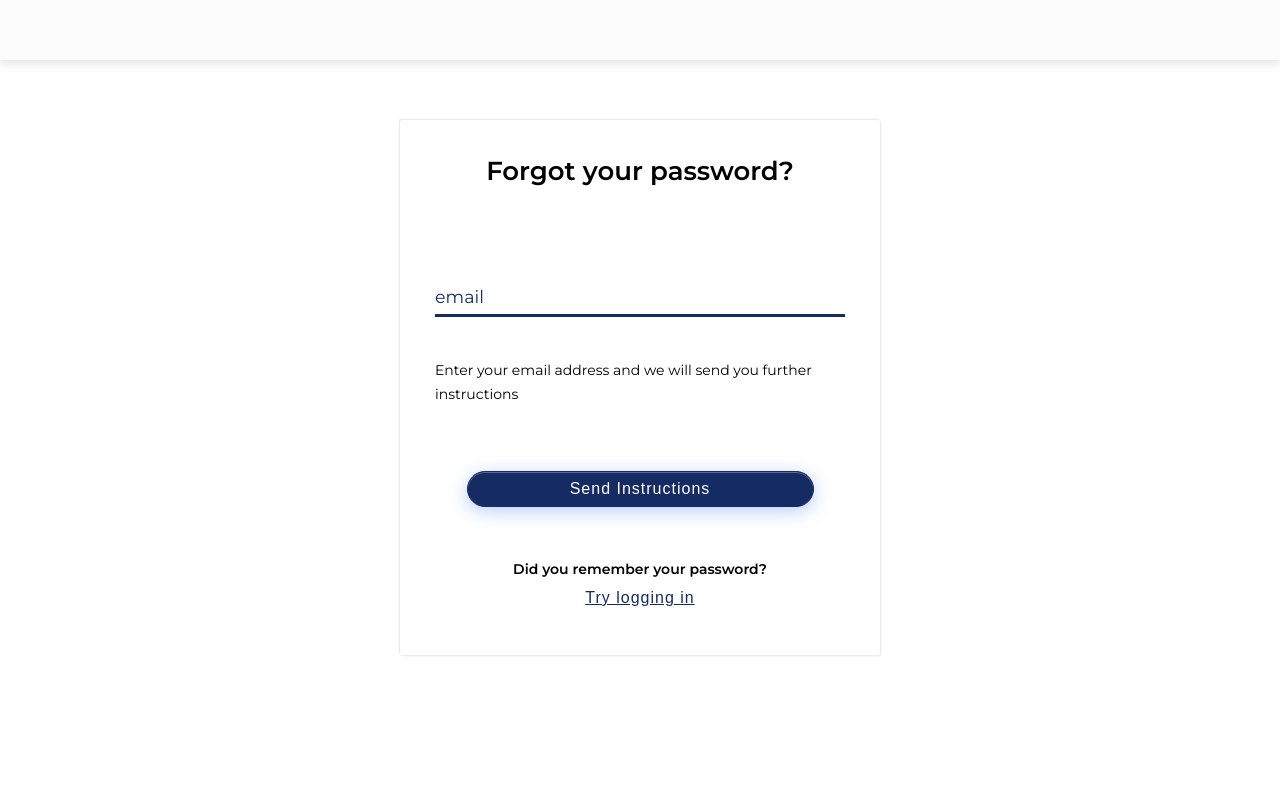
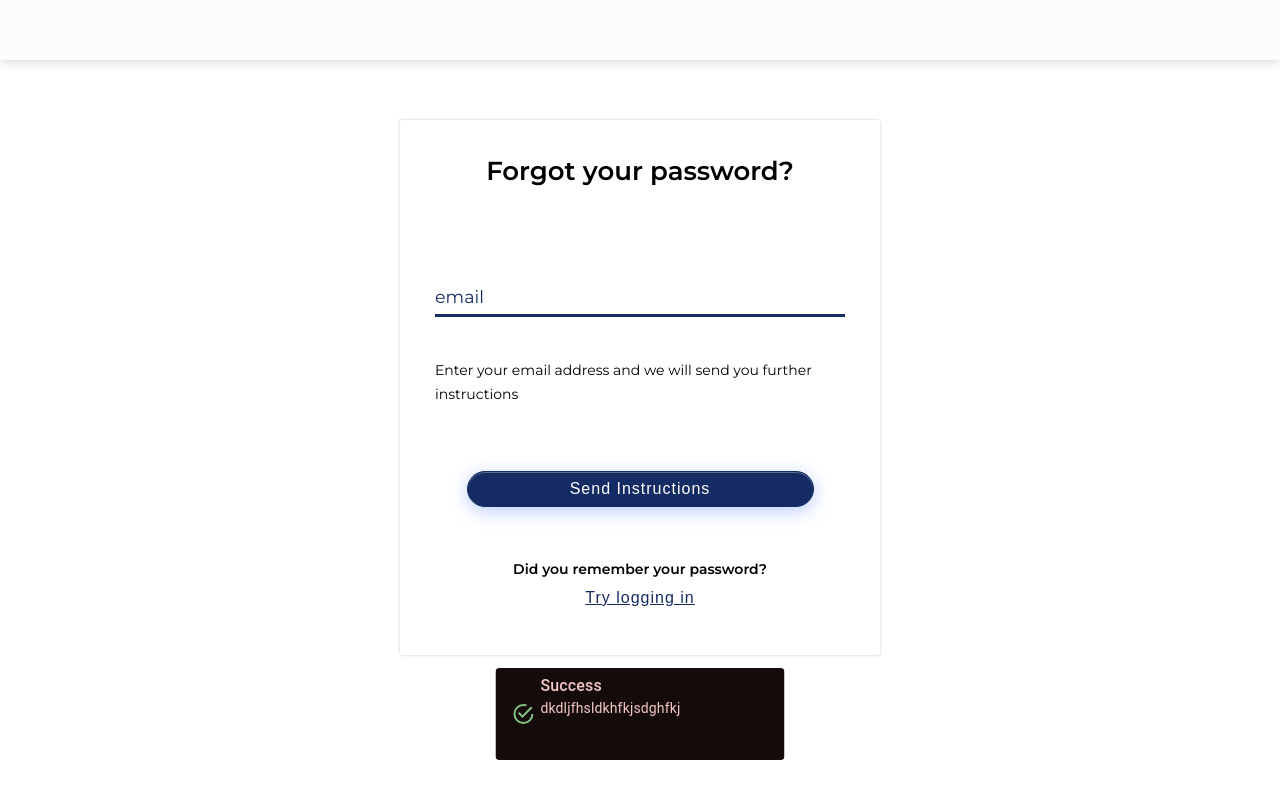
Before and after one commit to byshlata/Cards, a React (Create React App) app: page /forgot in a window 1280 px wide. Built offline with nearby package versions, Linux system fonts and the light colour scheme; no server answers.

Commit message:
add customAlert

```diff
--- a/src/api/profileAPI.ts
+++ b/src/api/profileAPI.ts
@@ -1,12 +1,14 @@
-import { API_CONFIG } from './config'
 import { AxiosResponse } from 'axios'
+
+import { PathAPI } from '../enums'
 import {
   ChangeInformationUserType,
   ErrorShortResponseType,
   UpdateUserResponseType,
   UserResponseType,
 } from '../types'
-import { PathAPI } from '../enums'
+
+import { API_CONFIG } from './config'
 
 export const profileAPI = {
   getAuthUser: async () => {
--- a/src/app/App.tsx
+++ b/src/app/App.tsx
@@ -1,6 +1,7 @@
 import React from 'react'
 
 import { Header, LinerProgress } from 'components'
+import { CustomAlert } from 'components/customAlert/CustomAlert'
 import { Routers } from 'pages'
 import { useSelector } from 'react-redux'
 import { selectorIsLoading } from 'store'
@@ -12,6 +13,7 @@ export const App = () => {
   const isLoading = useSelector(selectorIsLoading)
   return (
     <>
+      <CustomAlert />
       <Header />
       <div className={style.linerProgressWrapper}>
         <LinerProgress isLoading={isLoading} />
--- /dev/null
+++ b/src/components/customAlert/CustomAlert.module.sass
@@ -0,0 +1,42 @@
+.customAlert
+  position: fixed
+  z-index: 99999999
+  bottom: 5%
+  left: 50%
+  transform: translateX(-50%)
+  transition: box-shadow 300ms cubic-bezier(0.4, 0, 0.2, 1) 0ms
+  border-radius: 4px
+  box-shadow: none
+  background-image: linear-gradient(rgba(255, 255, 255, 0), rgba(255, 255, 255, 0))
+  font-family: Roboto, Helvetica, Arial, sans-serif
+  font-weight: 400
+  font-size: 0.875rem
+  line-height: 1.43
+  letter-spacing: 0.01071em
+  background-color: rgb(22, 11, 11)
+  display: flex
+  align-items: start
+  padding: 6px 16px
+  color: rgb(244, 199, 199)
+
+.title
+  margin: 0
+  font-family: "Roboto","Helvetica","Arial",sans-serif
+  font-weight: 500
+  font-size: 1rem
+  line-height: 1.5
+  letter-spacing: 0.00938em
+
+.text
+  margin: 0
+  font-family: "Roboto","Helvetica","Arial",sans-serif
+  font-size: 1rem
+  line-height: 1.5
+  letter-spacing: 0.00938em
+  font-weight: 500
+
+.close
+  position: relative
+  width: 1rem
+  height: 1rem
+  opacity: 0.3
--- /dev/null
+++ b/src/components/customAlert/CustomAlert.tsx
@@ -0,0 +1,23 @@
+import React from 'react'
+
+import { CustomButton } from 'components/button'
+import SuccessIcon from 'components/customAlert/icon/SuccessIcon'
+
+import style from './CustomAlert.module.sass'
+
+export const CustomAlert = () => {
+  const onCloseAlert = () => {}
+
+  return (
+    <div className={style.customAlert}>
+      <SuccessIcon />
+      <div>
+        <h6 className={style.title}>Success</h6>
+        dkdljfhsldkhfkjsdghfkj
+      </div>
+      <CustomButton color="link" disabled={false} onClick={onCloseAlert}>
+        <div className={style.close} />
+      </CustomButton>
+    </div>
+  )
+}
--- /dev/null
+++ b/src/components/customAlert/icon/IconAlert.module.sass
@@ -0,0 +1,14 @@
+$colorError: rgba(229, 115, 115, 1)
+$colorSuccess: rgba(129, 199, 132, 1)
+
+.iconSuccess, .iconError
+  width: 5rem
+  height: 5rem
+  margin-right: 5px
+  box-sizing: border-box
+
+.iconError
+  fill: $colorError
+
+.iconSuccess
+  fill: $colorSuccess
--- /dev/null
+++ b/src/components/customAlert/icon/SuccessIcon.tsx
@@ -0,0 +1,17 @@
+import React from 'react'
+
+import style from './IconAlert.module.sass'
+
+export const SuccessIcon = () => {
+  return (
+    <svg className={style.iconSuccess} viewBox="0 0 24 24" data-testid="SuccessOutlinedIcon">
+      <path
+        d="M20,12A8,8 0 0,1 12,20A8,8 0 0,1 4,12A8,8 0 0,1 12,4C12.76,4 13.5,4.11 14.2,
+      4.31L15.77,2.74C14.61,2.26 13.34,2 12,2A10,10 0 0,0 2,12A10,10 0 0,0 12,22A10,10 0 0,
+      0 22,12M7.91,10.08L6.5,11.5L11,16L21,6L19.59,4.58L11,13.17L7.91,10.08Z"
+      ></path>
+    </svg>
+  )
+}
+
+export default SuccessIcon
--- a/src/enums/pathAPI.ts
+++ b/src/enums/pathAPI.ts
@@ -3,7 +3,7 @@ export enum PathAPI {
   Auth = '/auth',
   Login = '/login',
   Register = '/register',
-  Me = 'me',
+  Me = '/me',
   Forgot = '/forgot',
   NewPassword = '/set-new-password',
 }
--- a/src/pages/login/Login.tsx
+++ b/src/pages/login/Login.tsx
@@ -1,4 +1,4 @@
-import React, { useEffect } from 'react'
+import React from 'react'
 
 import { Field, FieldProps, FormikProvider, useFormik } from 'formik'
 import { useSelector } from 'react-redux'
@@ -8,7 +8,6 @@ import { CustomButton, CustomInput, FormBody, Title } from '../../components'
 import { useAppDispatch } from '../../hooks'
 import { RootStoreType, selectorIsLoading } from '../../store'
 import { signInOnEmail } from '../../store/thunk/loginThunk'
-import { Nullable } from '../../types'
 
 import style from './Login.module.sass'
 
@@ -32,7 +31,6 @@ export const Login = () => {
     },
     validate: (values) => {
       const errors: FormikErrorType = {}
-      console.log(formik.handleBlur('email'))
       if (!values.email) {
         errors.email = ''
       } else if (
--- a/src/store/slice/profileSlice.ts
+++ b/src/store/slice/profileSlice.ts
@@ -1,4 +1,5 @@
 import { createAsyncThunk, createSlice } from '@reduxjs/toolkit'
+import { profileAPI } from 'api'
 import axios from 'axios'
 
 export const initialState: InitialStateType = {
@@ -9,8 +10,8 @@ export const initialState: InitialStateType = {
 export const fetchProlePage = createAsyncThunk(
   'profileSlice/fetchProlePage',
   async (_, { dispatch }) => {
-    const res = await axios.post('http://localhost:7542/2.0/auth/me', {})
-    dispatch(res.data)
+    const res = await profileAPI.getAuthUser()
+    console.log(res)
   }
 )
 
```
Also changed, not shown: src/components/customAlert/icon/ErrorIcon.tsx (added, +16 -0 lines).
